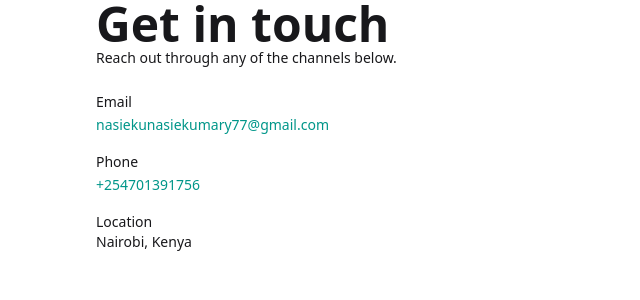
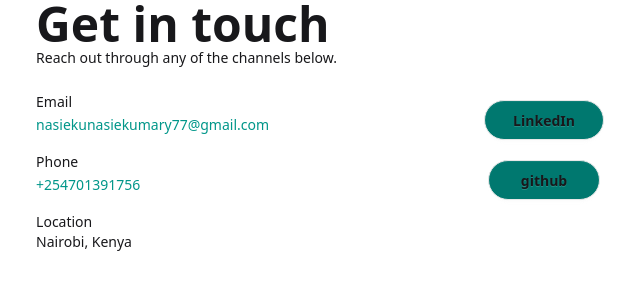
Before and after one commit to Nasieku-art/Nasieku-Portfolio, a Next.js app: page /contact in a window 1280 px wide. Shown: the top 300 px of the page, without its empty margins (320-960 px from the left). Built offline with nearby package versions, Linux system fonts and the light colour scheme.

Commit message:
Added a new buttons for linkedIn and github in my contact page

```diff
--- a/app/contact/page.js
+++ b/app/contact/page.js
@@ -1,3 +1,5 @@
+import Link from "next/link";
+
 export default function Contact() {
   return (
     <main className="min-h-screen flex justify-center">
@@ -34,8 +36,9 @@ export default function Contact() {
           </div>
         </div>
       </div>
-      <div>
-
+      <div className="flex flex-col items-center py-25 text-teal-600 gap-5">
+        <button className="btn bg-teal-700 rounded-3xl px-7">LinkedIn</button>
+        <button className="btn bg-teal-700 rounded-3xl px-8">github</button>
       </div>
     </main>
   );
--- a/package.json
+++ b/package.json
@@ -9,6 +9,7 @@
     "lint": "eslint"
   },
   "dependencies": {
+    "lucide": "^1.28.0",
     "next": "^16.2.11",
     "react": "19.2.4",
     "react-dom": "19.2.4"
```
Also changed, not shown: 1 other file (tests, documents, lock files or other folders).
